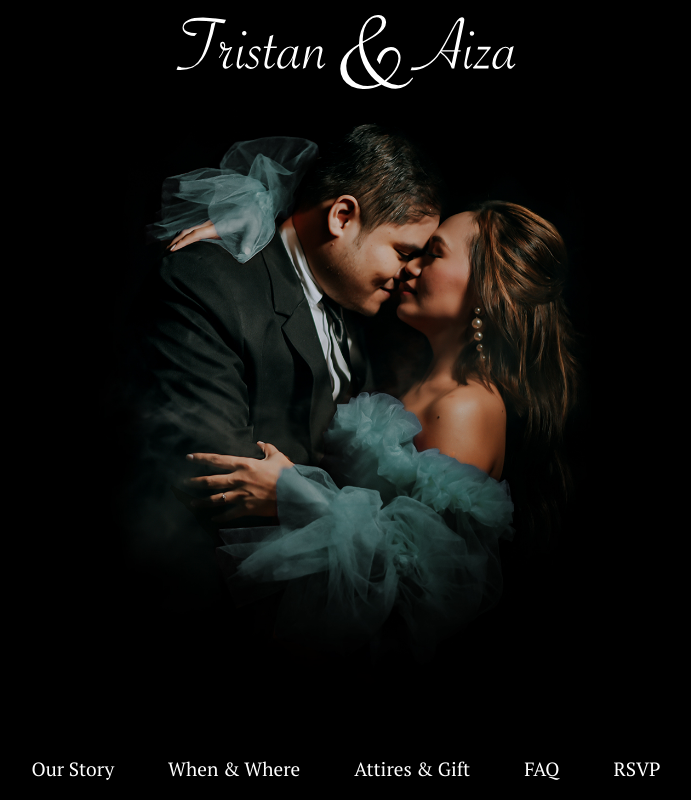
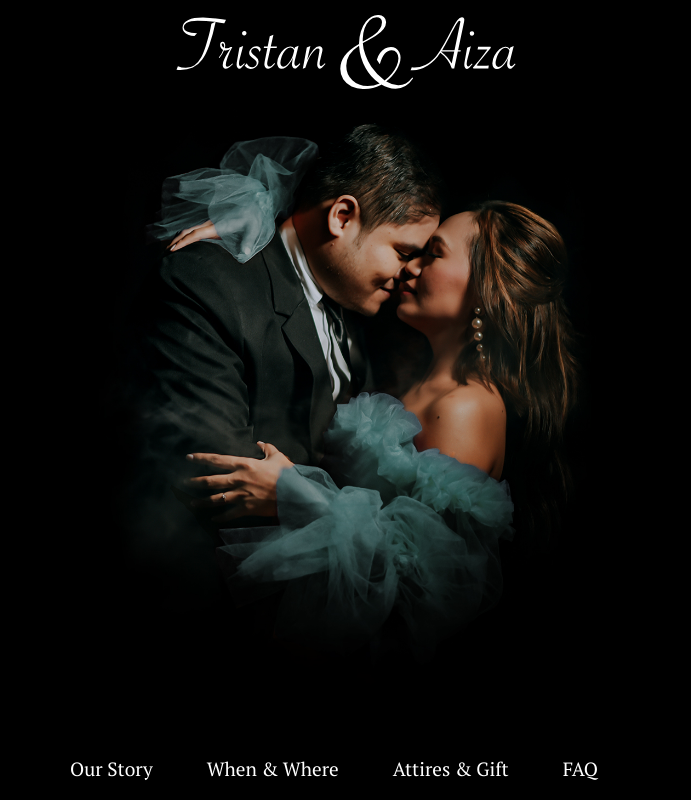
Before and after one commit to TACGalang/aizattledownwithtristan, a React (Create React App) app: page / in a window 1280 px wide. Shown: the top 800 px of the page, without its empty margins (294-985 px from the left). Built offline with nearby package versions, Linux system fonts and the light colour scheme.

Commit message:
Remove RSVP

```diff
--- a/src/Components/Footer.js
+++ b/src/Components/Footer.js
@@ -9,14 +9,14 @@ function Footer({ reference }) {
       <div>
         <img src={weddingLogo} />
         <h1>We can't wait to see you!</h1>
-        <p>Please let us know if you'll be able to make it.</p>
-        <Button
+        {/* <p>Please let us know if you'll be able to make it.</p> */}
+        {/* <Button
           buttonSize="btn--large"
           buttonStyle="btn--outline"
           onClick="/rsvp"
         >
           RSVP
-        </Button>
+        </Button> */}
       </div>
     </div>
   );
--- a/src/Components/NavBar.js
+++ b/src/Components/NavBar.js
@@ -81,11 +81,6 @@ export const NavBar = ({ isNavBarActive, callHandleClick }) => {
               FAQ
             </LinkS>
           </li>
-          <li className="nav-menu-item">
-            <Link to="/rsvp" className="nav-links">
-              RSVP
-            </Link>
-          </li>
         </ul>
       </nav>
     </>
```
